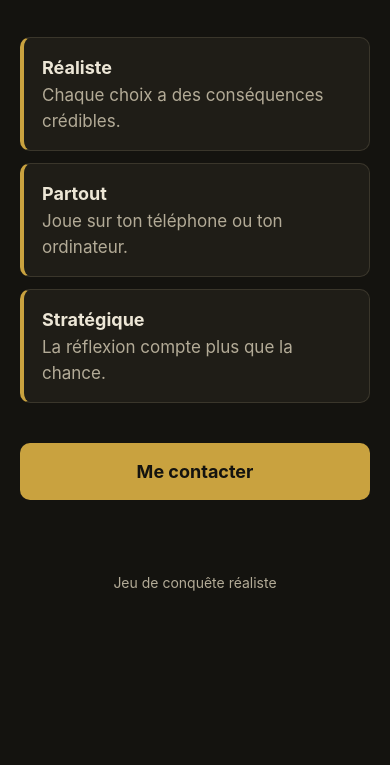
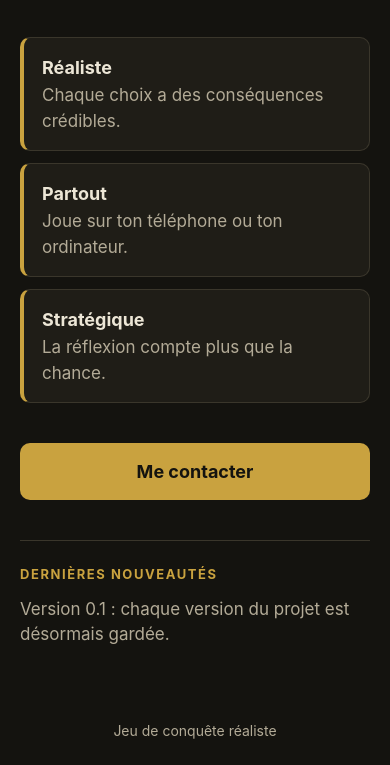
Before and after one commit to felipemaciasito-cmyk/Projet-forma-8, a plain HTML site: page index.html in a window 390 px wide. Shown: the part 261-1026 px from the top of the page. Before the commit the page ends 878 px from the top, so only its background shows below. Drawn offline with Linux system fonts and the light colour scheme.

Commit message:
Ajoute une section « Dernières nouveautés » en bas de la page d'accueil
Ajoute en bas de index.html une section « Dernières nouveautés » avec une
seule ligne : « Version 0.1 : chaque version du projet est désormais
gardée. »

Pourquoi : informer les visiteurs que le projet conserve désormais chaque
version. Le style existant (couleurs, typographie, espacements) est
réutilisé et aucun autre texte de la page n'est modifié. Le rendu a été
vérifié à 375 px de large (iPhone) : texte lisible, sans défilement
horizontal.

Co-Authored-By: Claude Sonnet 5.5 <noreply@anthropic.com>
Claude-Session: https://claude.ai/code/session_012Fxm7vV79RJgz5JzWaUneX

```diff
--- a/index.html
+++ b/index.html
@@ -113,6 +113,27 @@
       outline-offset: 3px;
     }
 
+    .nouveautes {
+      margin-top: 40px;
+      padding-top: 24px;
+      border-top: 1px solid var(--bordure);
+    }
+
+    .nouveautes h2 {
+      margin: 0 0 12px;
+      color: var(--accent);
+      font-size: 13px;
+      font-weight: 700;
+      letter-spacing: 0.12em;
+      text-transform: uppercase;
+    }
+
+    .nouveautes p {
+      margin: 0;
+      color: var(--texte-doux);
+      text-wrap: pretty;
+    }
+
     footer {
       padding: 24px 20px max(24px, env(safe-area-inset-bottom));
       text-align: center;
@@ -153,6 +174,11 @@
 
     <!-- Remplace l'adresse ci-dessous par ta vraie adresse e-mail -->
     <a class="bouton" href="mailto:contact@exemple.fr?subject=Jeu%20de%20conqu%C3%AAte%20r%C3%A9aliste">Me contacter</a>
+
+    <section class="nouveautes">
+      <h2>Dernières nouveautés</h2>
+      <p>Version 0.1 : chaque version du projet est désormais gardée.</p>
+    </section>
   </main>
 
   <footer>Jeu de conquête réaliste</footer>
```
